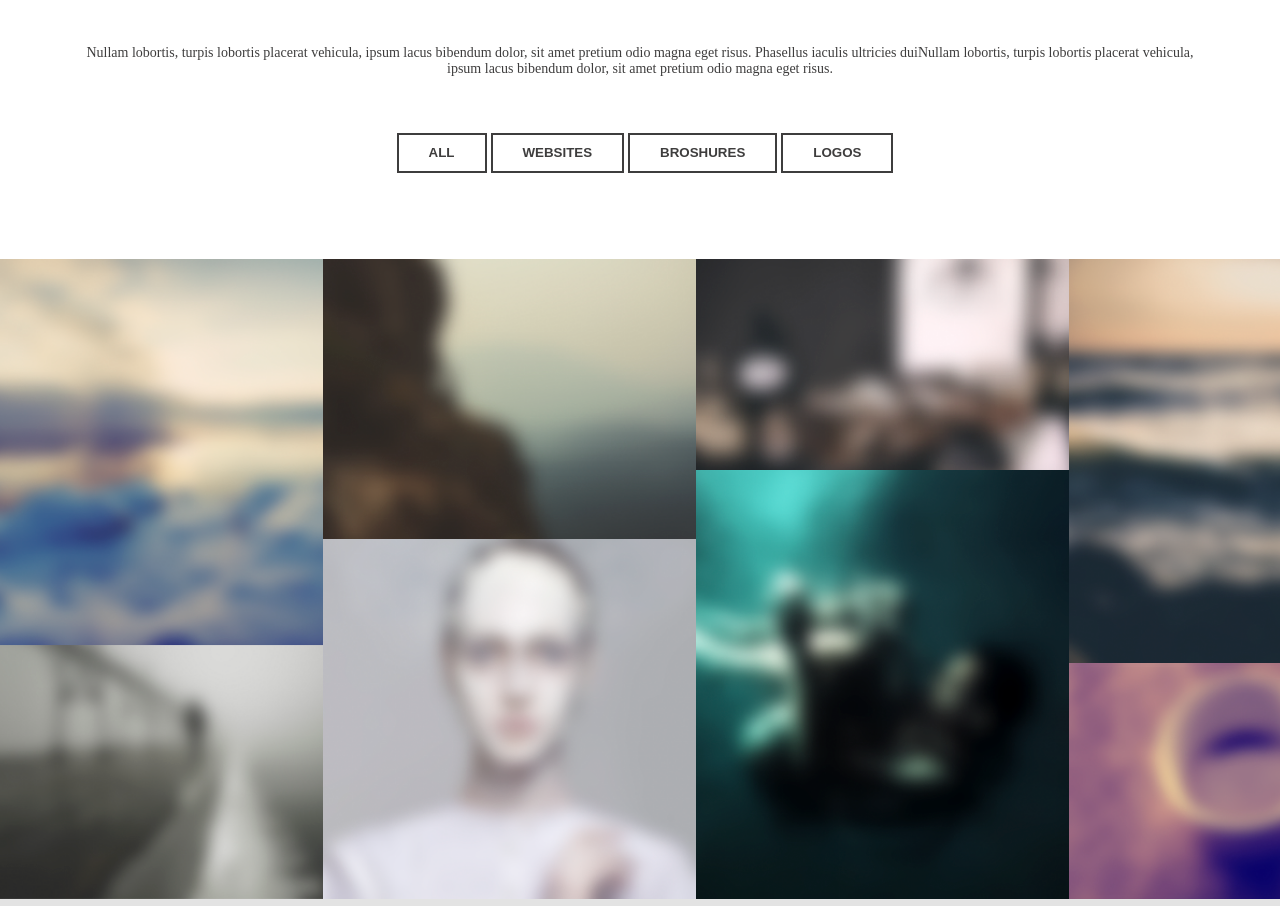
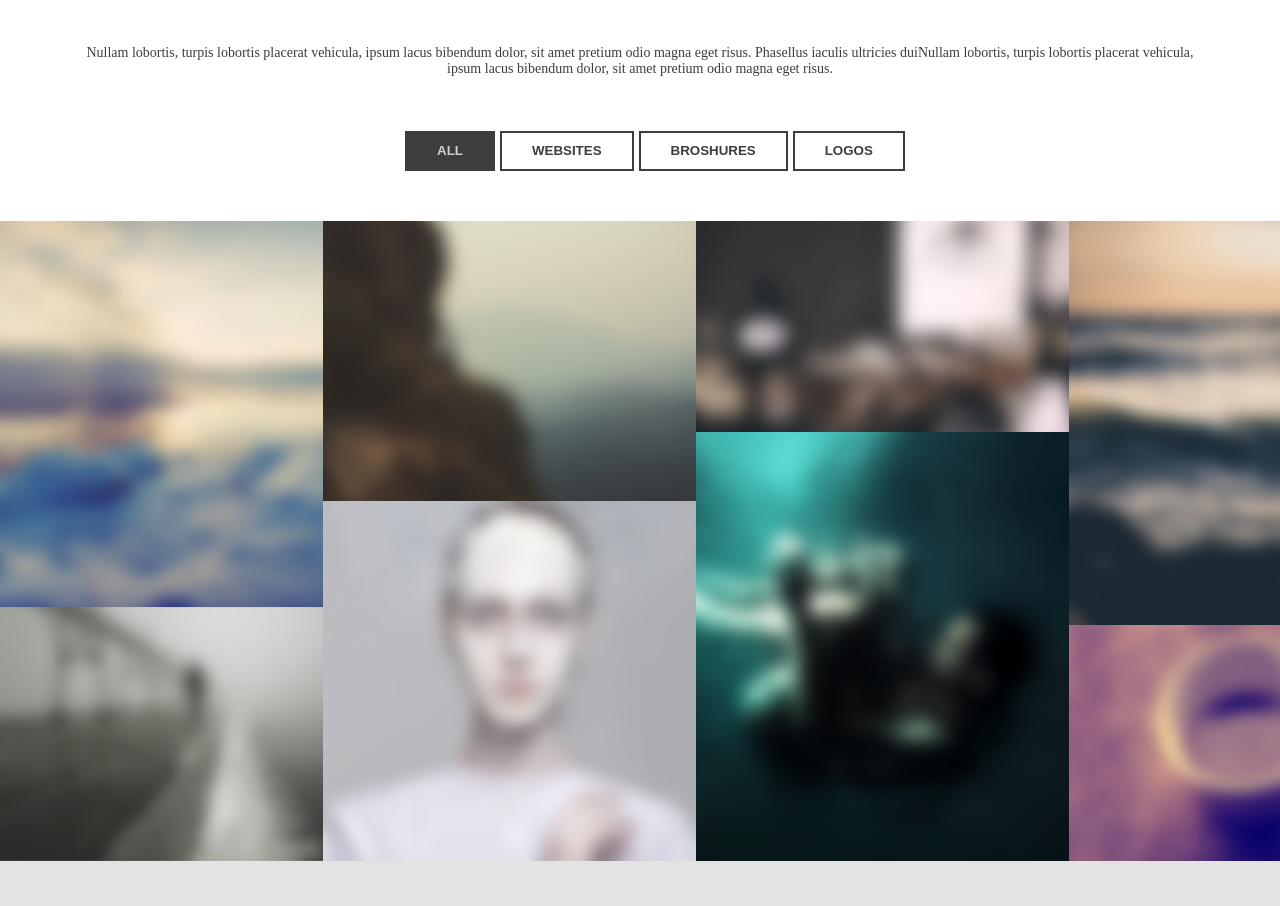
Before and after one commit to heyantonvolkov/Antarktida, a plain HTML site: page index.html in a window 1280 px wide. Shown: the part 4820-5726 px from the top of the page. Drawn offline with Linux system fonts and the light colour scheme.

Commit message:
block portfolio done

```diff
--- a/index.html
+++ b/index.html
@@ -267,18 +267,20 @@
 	</div>
 
 	<!-- _________________portfolio________________________ -->
+
 	<div class="portfolio" id="portfolio">
 		<div class="container">
+
 			<img class="block_title" src="img/portfolio.png">
 			<br>
 			<img class="block_underline" src="img/underline_black.png">
 			<p class="block_paragraph">Nullam lobortis, turpis lobortis placerat vehicula, ipsum lacus bibendum dolor, sit amet pretium odio magna eget risus. Phasellus iaculis ultricies duiNullam lobortis, turpis lobortis placerat vehicula, ipsum lacus bibendum dolor, sit amet pretium odio magna eget risus.</p>
-			<ul>
-				<li><button id="btn_black">ALL</button></li>
-				<li><button>WEBSITES</button></li>
-				<li><button>BROSHURES</button></li>
-				<li><button>LOGOS</button></li>
-			</ul>
+
+			<a href="#home"><button class="portfolio_btn btn_black portfolio_btn_first" style="color: #cecece;">ALL</button></li></a>
+			<a href="#home"><button class="portfolio_btn">WEBSITES</button></a>
+			<a href="#home"><button class="portfolio_btn">BROSHURES</button></a>
+			<a href="#home"><button class="portfolio_btn">LOGOS</button></a>
+
 		</div>
 		<div class="portimg">
 			<table class="portop">
--- a/style.css
+++ b/style.css
@@ -476,24 +476,17 @@ h6 {
 	margin-top: -75px;
 }
 
-.portfolio img {
-	margin-top: 0px;
-}
-
-.portfolio li {
-	display: inline;
-}
-
-.portfolio ul {
-	margin-left: -30px;
-	padding-bottom: 30px;
-}
-
-.portfolio button {
+.portfolio_btn {
 	width: auto;
 	border-color: #3e3d3d;
 	color: #3e3d3d;
 	padding: 0px 30px 0px;
+	float: left;
+	margin-left: 5px;
+}
+
+.portfolio_btn_first {
+	margin-left: 365px;
 }
 
 .portimg {
@@ -503,6 +496,7 @@ h6 {
 
 .portimg img {
 	width: 373px;
+	margin-top: 50px;
 }
 
 .portfolio table {
@@ -522,7 +516,7 @@ h6 {
 
 .porbottom {
 	position: absolute;
-	margin-top: -210px;
+	margin-top: -260px;
 }
 /* --------------------------------------------------------------------------------------------- */
 /* ----------------------------------------- prices -------------------------------------------- */
```
